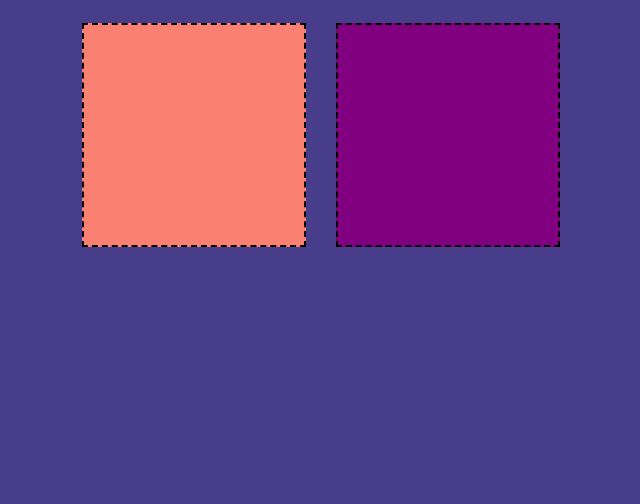
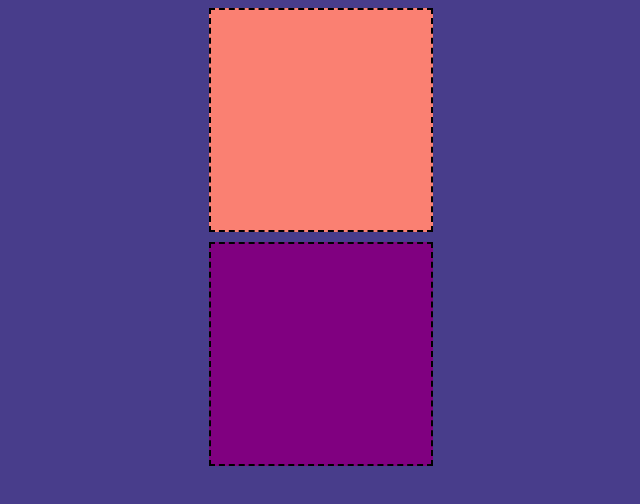
Before and after one commit to Maryanne-Carvalho/aula_i33, a plain HTML site: page index.html in a window 1280 px wide. Shown: the whole page, without its empty margins (319-959 px from the left). Drawn offline with Linux system fonts and the light colour scheme.

Commit message:
Quinta modificação do site

```diff
--- a/css/estilo.css
+++ b/css/estilo.css
@@ -1,15 +1,16 @@
 body{
     background-color: #483d8b;
-    display: flex;
-    justify-content: center;
+
+
 }
 
 .box{
+    margin: auto;
     width: 200px;
     height: 200px;
     border: 2px dashed #000000;
     padding: 10px;
-    margin: 15px;
+
 }
 
 .cor_01{
@@ -17,5 +18,6 @@ body{
 }
 
 .cor_02{
+    margin-top: 10px;
     background-color: purple;
 }
```
